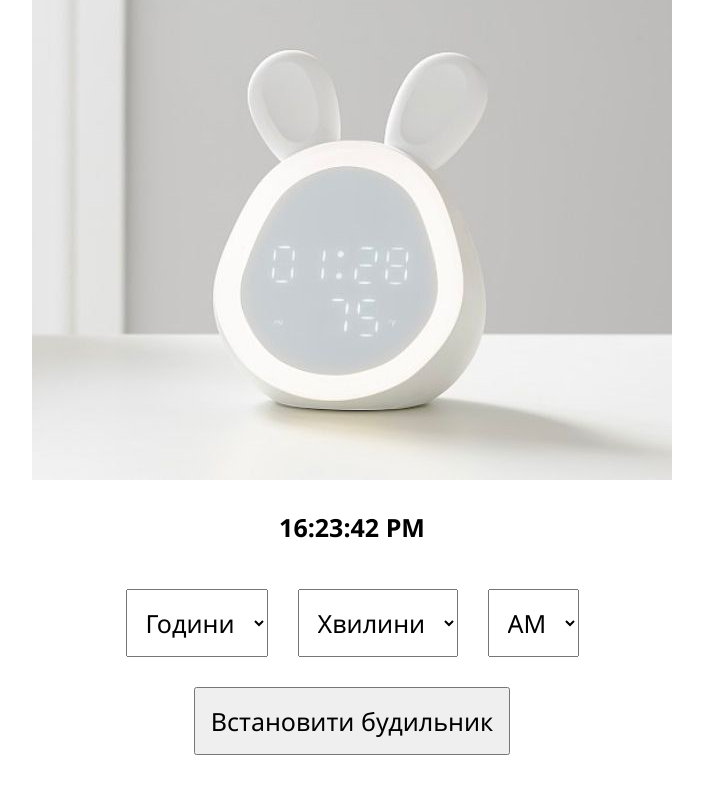
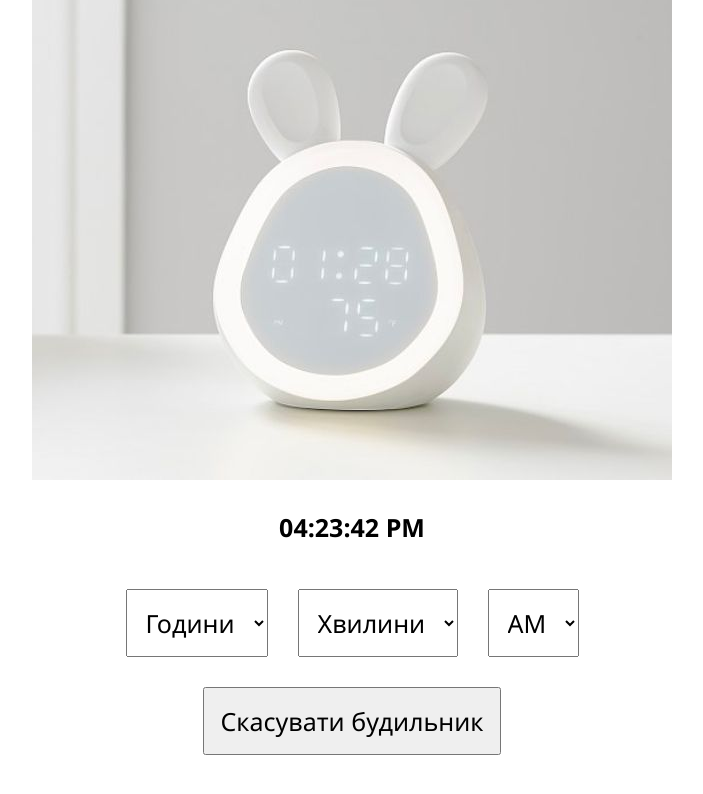
Before and after one commit to vadymolh/fe_school_18_12_2023, a plain HTML site: page alarmClock.html in a window 1280 px wide. Both pictures are taken after a click on the button "Встановити будильник". Shown: the part 144-938 px from the top of the page, without its empty margins (288-991 px from the left). Drawn offline with Linux system fonts and the light colour scheme.

Commit message:
alarm works

```diff
--- a/alarmAPP.js
+++ b/alarmAPP.js
@@ -3,8 +3,46 @@ const selectAlarm = document.querySelectorAll("select");
 const currentTime = document.querySelector("#current-time");
 const btnAlarm = document.querySelector("#btn-alarm")
 
-let halfDay = "PM"
+let halfDay = "PM";
 
+// ---------------------- ALARM variables -------------------------
+
+let isAlarm = false;
+let alarmTime = null;
+let ring = new Audio("./files/ring.mp3");
+// ----------------------------------------------------------------
+
+btnAlarm.addEventListener("click", setAlarm);
+
+function setAlarm(){
+    // Скасувати будильник
+    if (isAlarm){
+        alarmTime = null
+        ring.pause();
+        btnAlarm.innerText = "Встановити будильник"
+        isAlarm = false;
+        return;
+    }
+    // Встановити будильник
+    let hour = selectAlarm[0].value,
+        min = selectAlarm[1].value,
+        half = selectAlarm[2].value;
+
+    alarmTime = `${hour}:${min} ${half}`;
+    btnAlarm.innerText = "Скасувати будильник";
+
+    isAlarm = true;
+
+}
+
+function checkAlarm(hour, min) {
+    console.log("Будильник встановлено ", alarmTime , "\n Час зараз ", `${hour}:${min} ${halfDay}`);
+    if (alarmTime == `${hour}:${min} ${halfDay}`){
+        console.log("Alarm!");
+        ring.play();
+        ring.loop = true;
+    }
+}
 
 setInterval(()=>{
     let timeClock = new Date(),
@@ -12,12 +50,19 @@ setInterval(()=>{
         min = timeClock.getMinutes(),
         s = timeClock.getSeconds();
 
+        if (hour > 12) {
+            hour -=12;
+            halfDay = "PM";
+        }
+
+        hour = hour==0 ? (hour=12) : hour
         hour =  hour < 10 ? "0" + hour  : hour ;
         min =  min < 10 ? "0" + min  : min ;
         s = s<10 ? "0"+ s : s;
     currentTime.innerText = `${hour}:${min}:${s} ${halfDay}`
+    checkAlarm(hour,min);
 
-});
+}, 1000);
 
 
 // generate options
@@ -31,7 +76,7 @@ for (let i=0; i<=12; i++){
 }
 
 
-for (let i=0; i<=59; i+=5){
+for (let i=0; i<=59; i+=1){
 
     let option = document.createElement("option", {value:i,
     });
```
Also changed, not shown: index.html (+1 -1 lines).
